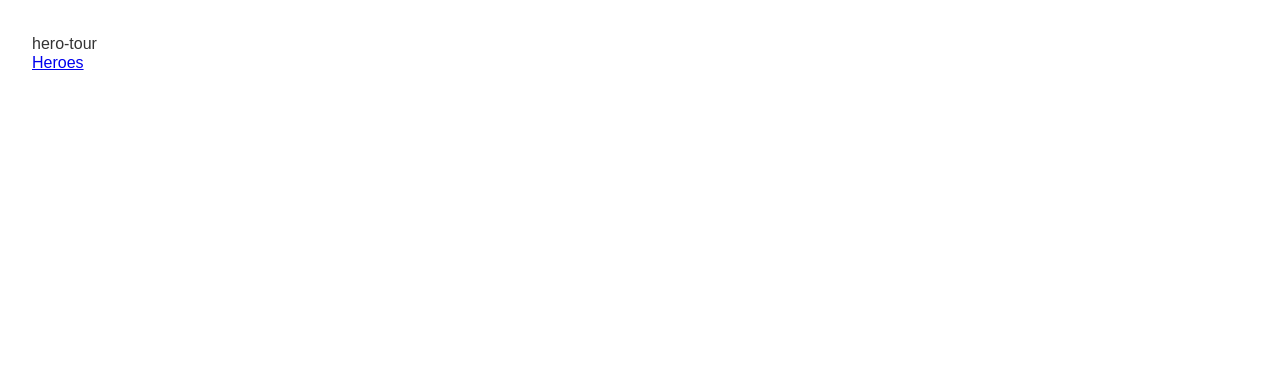
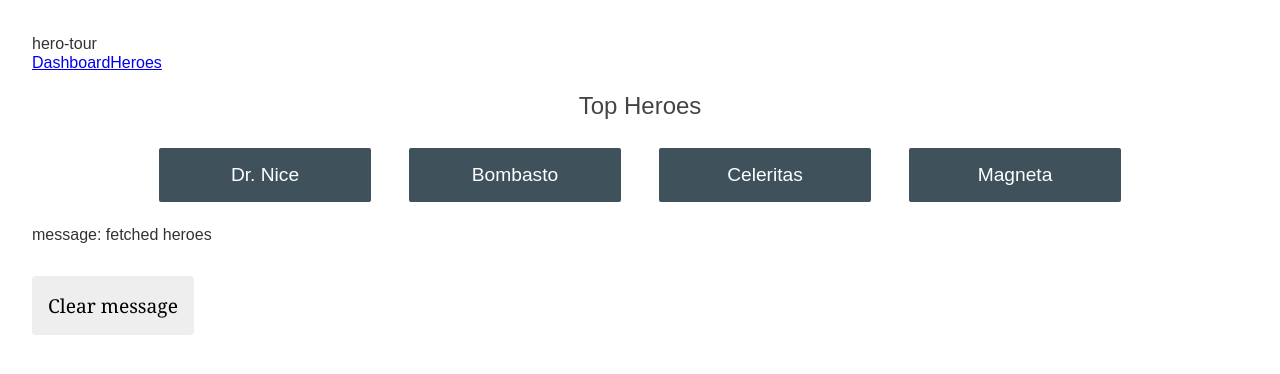
Before and after one commit to mehmet-lgln/hero-tour, an Angular app: page / in a window 1280 px wide. Shown: the top 374 px of the page. Built offline with nearby package versions, Linux system fonts and the light colour scheme.

Commit message:
added dashboard component and route

```diff
--- a/src/app/app-routing.module.ts
+++ b/src/app/app-routing.module.ts
@@ -1,8 +1,10 @@
 import { NgModule } from '@angular/core';
 import { RouterModule, Routes } from '@angular/router';
+import { DashboardComponent } from './dashboard/dashboard.component';
 import { HeroesComponent } from './heroes/heroes.component';
 
 const routes: Routes = [
+  { path: '', component: DashboardComponent },
   { path: 'heroes', component: HeroesComponent }
 ];
 
--- a/src/app/app.component.html
+++ b/src/app/app.component.html
@@ -1,5 +1,6 @@
 {{title}}
 <nav>
+  <a routerLink="">Dashboard</a>
   <a routerLink="/heroes">Heroes</a>
 </nav>
 <router-outlet></router-outlet>
--- a/src/app/app.module.ts
+++ b/src/app/app.module.ts
@@ -7,13 +7,15 @@
 import { HeroesComponent } from './heroes/heroes.component';
 import { HeroDetailComponent } from './hero-detail/hero-detail.component';
 import { MessageComponent } from './message/message.component';
+import { DashboardComponent } from './dashboard/dashboard.component';
 
 @NgModule({
   declarations: [
     AppComponent,
     HeroesComponent,
     HeroDetailComponent,
-    MessageComponent
+    MessageComponent,
+    DashboardComponent
   ],
   imports: [
     BrowserModule,
--- /dev/null
+++ b/src/app/dashboard/dashboard.component.css
@@ -0,0 +1,48 @@
+h2 {
+  text-align: center;
+}
+
+.heroes-menu {
+  padding: 0;
+  margin: auto;
+  max-width: 1000px;
+
+  /* flexbox */
+  display: flex;
+  flex-direction: row;
+  flex-wrap: wrap;
+  justify-content: space-around;
+  align-content: flex-start;
+  align-items: flex-start;
+}
+
+a {
+  background-color: #3f525c;
+  border-radius: 2px;
+  padding: 1rem;
+  font-size: 1.2rem;
+  text-decoration: none;
+  display: inline-block;
+  color: #fff;
+  text-align: center;
+  width: 100%;
+  min-width: 70px;
+  margin: .5rem auto;
+  box-sizing: border-box;
+
+  /* flexbox */
+  order: 0;
+  flex: 0 1 auto;
+  align-self: auto;
+}
+
+@media (min-width: 600px) {
+  a {
+    width: 18%;
+    box-sizing: content-box;
+  }
+}
+
+a:hover {
+  background-color: #000;
+}
--- /dev/null
+++ b/src/app/dashboard/dashboard.component.html
@@ -0,0 +1,6 @@
+<h2>Top Heroes</h2>
+<div class="heroes-menu">
+  <a *ngFor="let h of heroes">
+    {{h.name}}
+  </a>
+</div>
--- /dev/null
+++ b/src/app/dashboard/dashboard.component.ts
@@ -0,0 +1,24 @@
+import { Component, OnInit } from '@angular/core';
+import { Hero } from '../hero';
+import { HeroService } from '../hero.service';
+
+@Component({
+  selector: 'app-dashboard',
+  templateUrl: './dashboard.component.html',
+  styleUrls: ['./dashboard.component.css']
+})
+export class DashboardComponent implements OnInit {
+
+  constructor(private heroService: HeroService) { }
+
+  heroes: Hero[] = []
+
+  getHeroes(): void {
+    this.heroService.getHeroes().subscribe(h => this.heroes = h.slice(0, 4))
+  }
+
+  ngOnInit(): void {
+    this.getHeroes()
+  }
+
+}
--- a/src/app/message/message.component.html
+++ b/src/app/message/message.component.html
@@ -1,2 +1,2 @@
 <p *ngFor="let m of messageService.message">message: {{m}}</p>
-<button *ngIf="messageService.message.length" (click)="messageService.clear()">Clear mesage</button>
+<button *ngIf="messageService.message.length" (click)="messageService.clear()">Clear message</button>
```
Also changed, not shown: 1 other file (tests, documents, lock files or other folders).
